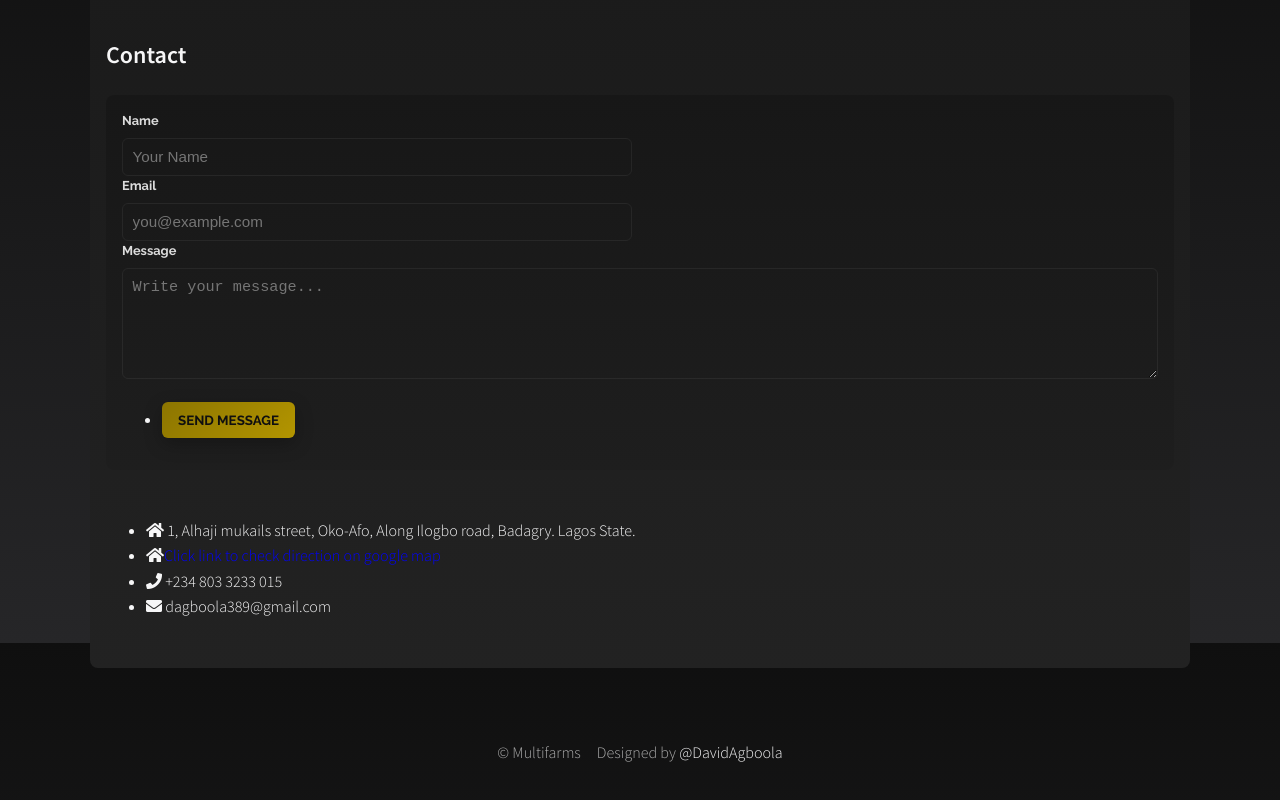
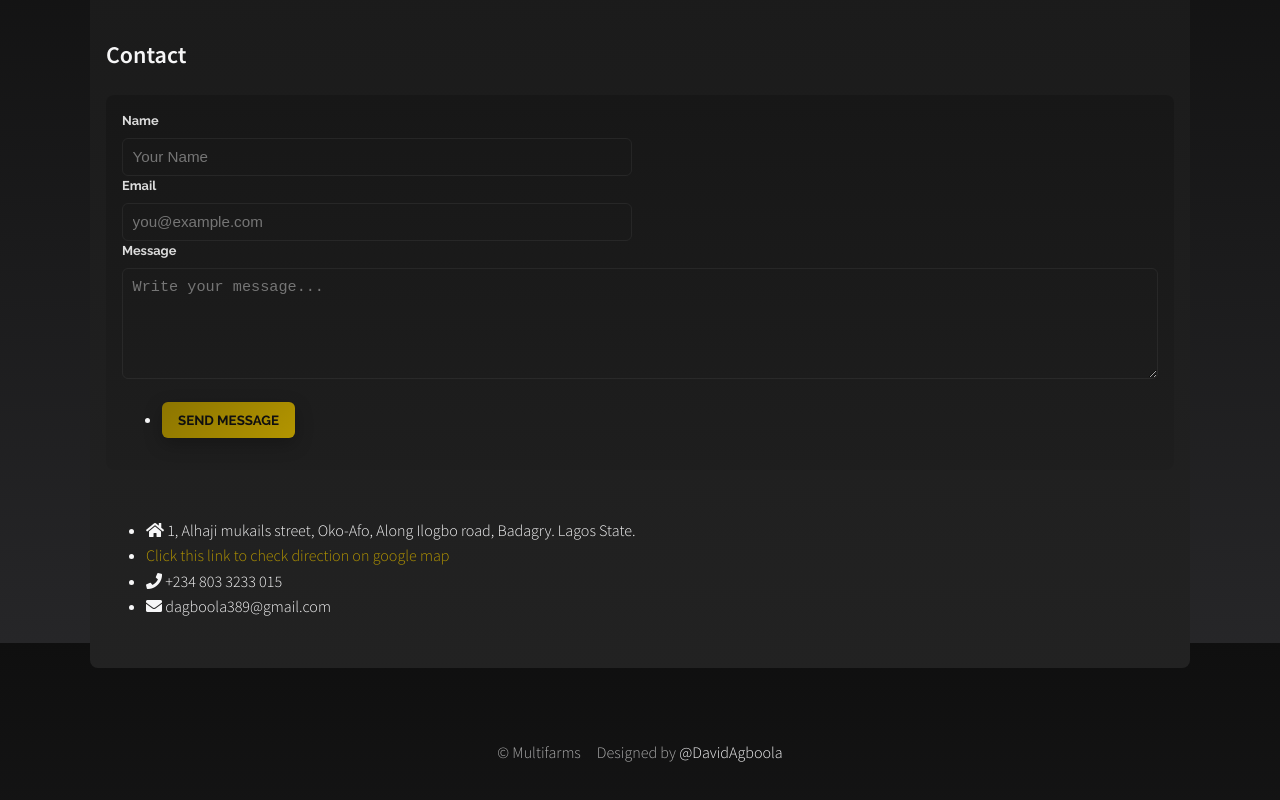
Before and after one commit to Da-vid-777/Multifarms, a plain HTML site: page index.html in a window 1280 px wide. Shown: the part 2557-3357 px from the top of the page. Drawn offline with Linux system fonts and the light colour scheme.

Commit message:
Update contact link text and color in index.html

```diff
--- a/index.html
+++ b/index.html
@@ -205,7 +205,7 @@
           <div class="contact-info">
             <ul class="contact">
               <li><span class="fa fa-home"></span> 1, Alhaji mukails street, Oko-Afo, Along Ilogbo road, Badagry. Lagos State.</li>
-              <li><span class="fa fa-home"></span><a style="color:blue;" href="https://maps.app.goo.gl/RbjMje9x2JodGwQz7">Click link to check direction on google map</a></li>
+              <li><a style="color:#B39500;" href="https://maps.app.goo.gl/RbjMje9x2JodGwQz7">Click this link to check direction on google map</a></li>
               <li><span class="fa fa-phone"></span> +234 803 3233 015</li>
               <li><span class="fa fa-envelope"></span> dagboola389@gmail.com</li>
             </ul>
```
